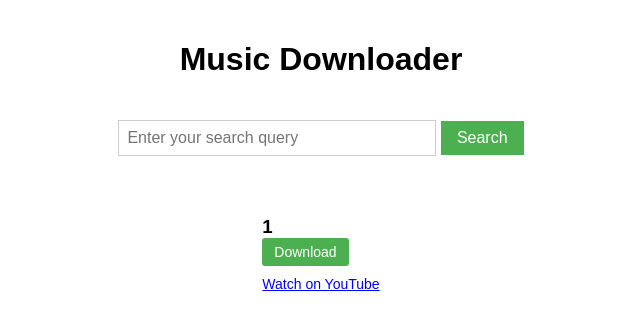
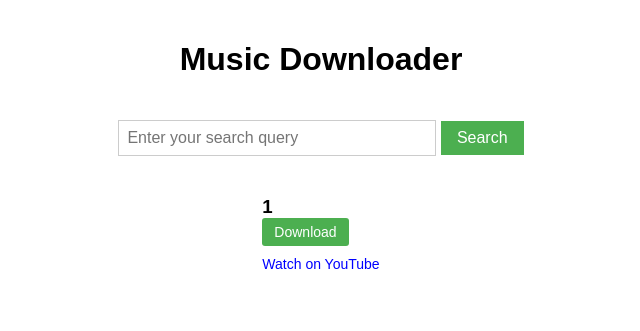
Before and after one commit to PeterPark07/MusicWebapp, a Flask app: template templates/index.html in a window 1280 px wide. Shown: the top 331 px of the page, without its empty margins (319-959 px from the left). Run offline with Flask 3, Linux system fonts and the light colour scheme; the template is opened without the code that fills it: most values are stand-ins (such as "Sample title", 1, 10 or a date in 2020).

Commit message:
Update main.css

```diff
--- a/static/css/main.css
+++ b/static/css/main.css
@@ -32,30 +32,33 @@ h1 {
 }
 
 .music-results {
-    display: flex;
-    flex-wrap: wrap;
-    justify-content: center;
+  display: grid;
+  grid-template-columns: repeat(auto-fit, minmax(300px, 1fr));
+  grid-gap: 20px;
+  justify-items: center;
 }
 
 .track {
   background-color: #f2f2f2;
   padding: 10px;
-    margin: 10px;
   border-radius: 5px;
 }
 
 .track.single {
   background-color: white;
   padding: 20px;
-    margin: 20px;
   font-family: sans-serif;
+}
+
+.download-btn,
+.youtube-link {
+  font-size: 14px;
+  text-decoration: none;
 }
 
 .download-btn {
   display: inline-block;
   padding: 6px 12px;
-    font-size: 14px;
-    text-decoration: none;
   background-color: #4CAF50;
   color: white;
   border-radius: 3px;
@@ -63,10 +66,8 @@ h1 {
 }
 
 .youtube-link {
-    font-size: 14px;
+  display: block;
   margin-top: 10px;
-    display: block;
-    text-decoration: underline;
   color: blue;
 }
 
```
Lines whose indentation alone changed are shown as unchanged.
